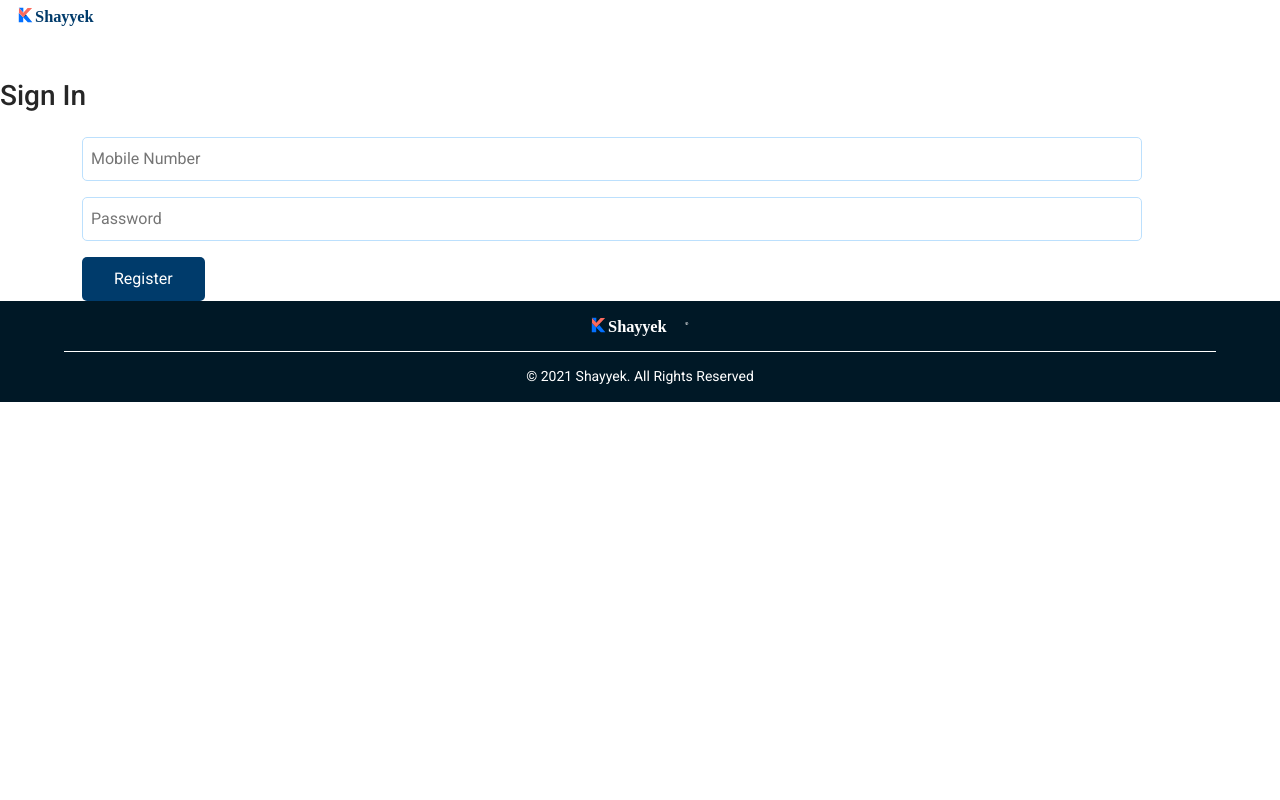
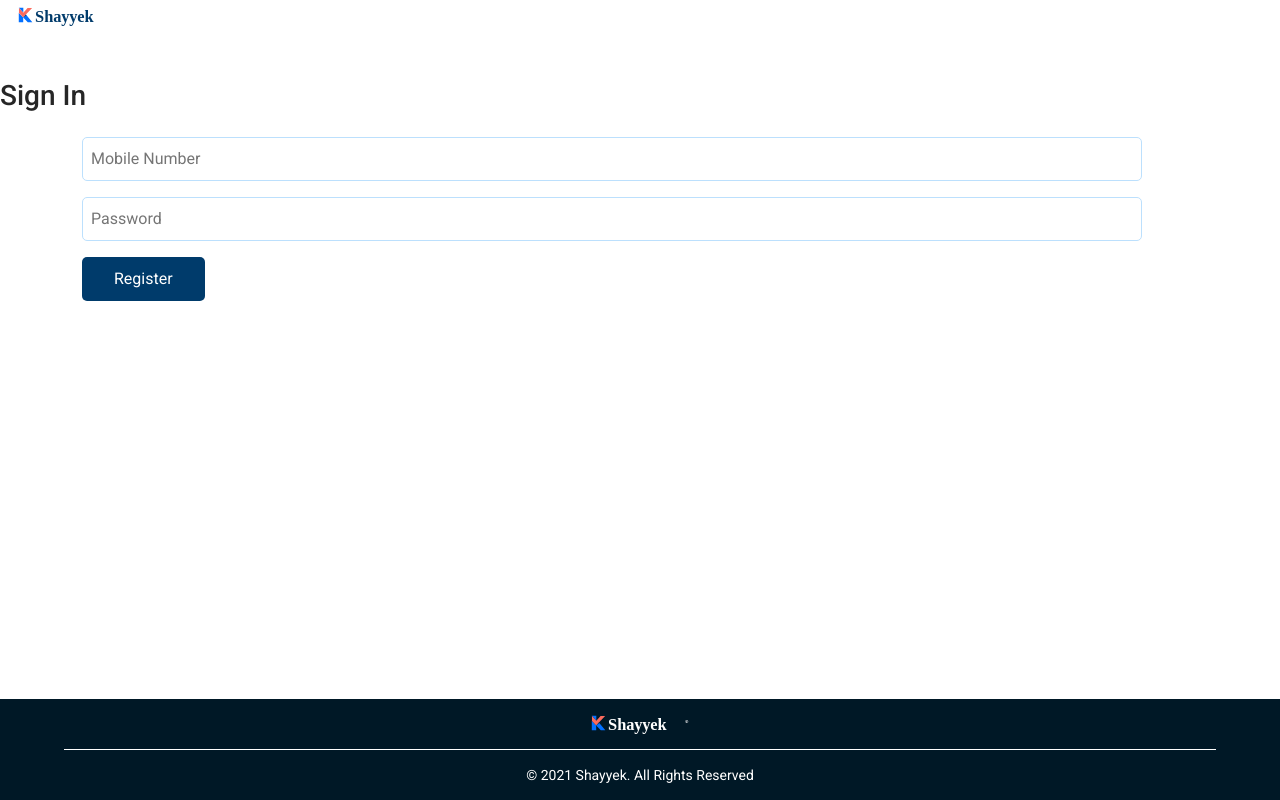
Before and after one commit to nour-gamal/Shayyek, a React (Create React App) app: page /login in a window 1280 px wide. Built offline with nearby package versions, Linux system fonts and the light colour scheme.

Commit message:
make section stick to bottom

```diff
--- a/src/App.css
+++ b/src/App.css
@@ -1,4 +1,4 @@
-.App {
+section {
 	min-height: 100vh;
 	display: flex;
 	flex-direction: column;
```
